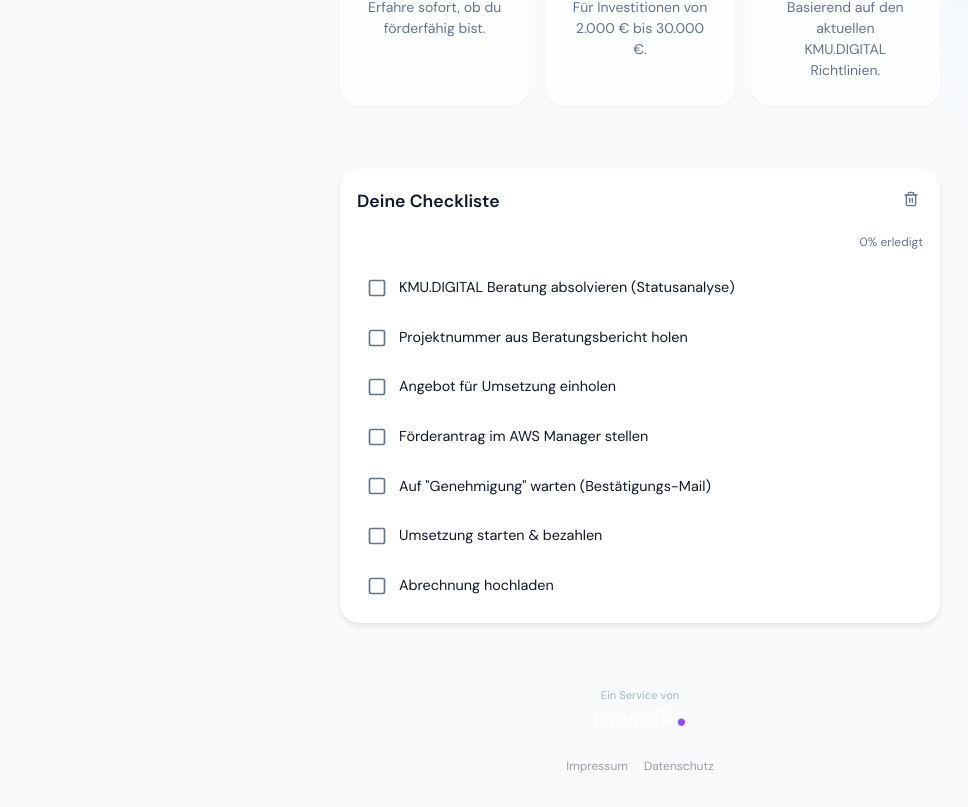
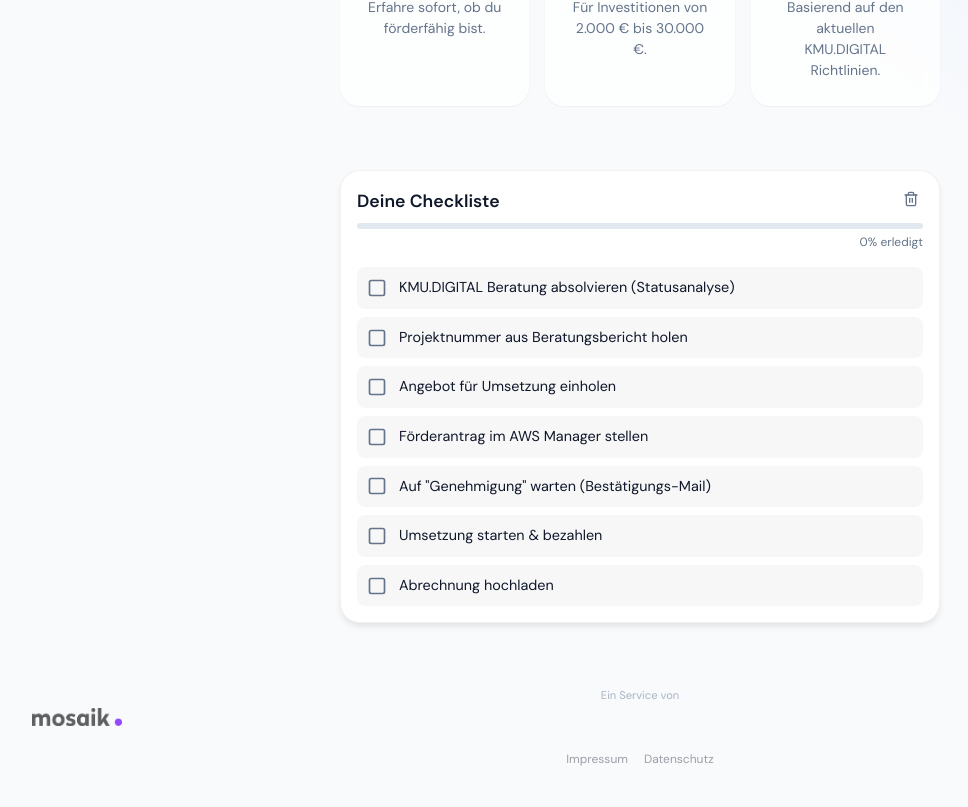
Before and after one commit to andischwaiger87-oss/KMU-Foerderung, a React (Vite) app: page / in a window 1280 px wide. Shown: the part 463-1270 px from the top of the page, without its empty margins (0-968 px from the left). Built offline with nearby package versions, Linux system fonts and the light colour scheme.

Commit message:
Finale Anpassungen für Light Mode (Footer Logo, Checkliste, Card Borders)

```diff
--- a/src/components/Checklist.module.css
+++ b/src/components/Checklist.module.css
@@ -4,7 +4,7 @@
     padding: var(--spacing-md);
     box-shadow: var(--shadow-md);
     margin-top: var(--spacing-xl);
-    border: 1px solid rgba(255, 255, 255, 0.05);
+    border: 1px solid rgba(0, 0, 0, 0.05);
 }
 
 .header {
@@ -35,7 +35,7 @@
 .progressBar {
     width: 100%;
     height: 6px;
-    background: rgba(255, 255, 255, 0.1);
+    background: #e2e8f0; /* Leichtes Grau */
     border-radius: 99px;
     overflow: hidden;
     margin-bottom: var(--spacing-xs);
@@ -66,13 +66,13 @@
     gap: 12px;
     padding: 10px;
     border-radius: var(--radius-sm);
-    background: rgba(255, 255, 255, 0.03);
+    background: rgba(0, 0, 0, 0.03);
     cursor: pointer;
     transition: background 0.2s;
 }
 
 .item:hover {
-    background: rgba(255, 255, 255, 0.08);
+    background: rgba(0, 0, 0, 0.06);
 }
 
 .item.done {
--- a/src/components/Footer.jsx
+++ b/src/components/Footer.jsx
@@ -13,16 +13,25 @@
                 Ein Service von
             </p>
             <a href="https://mosaik-design.at" target="_blank" rel="noopener noreferrer">
+                {/* Helles Logo für Dark Mode */}
                 <img
                     src="/mosaik-logo.png"
                     alt="mosaik design"
+                    className="logo-dark"
+                    style={{ height: '18px', opacity: 0.9, marginBottom: '1.5rem' }}
+                />
+                {/* Dunkles Logo für Light Mode */}
+                <img
+                    src="/mosaik-logo2.png"
+                    alt="mosaik design"
+                    className="logo-light"
                     style={{ height: '18px', opacity: 0.9, marginBottom: '1.5rem' }}
                 />
             </a>
 
             <div style={{ fontSize: '0.75rem', opacity: 0.5, display: 'flex', gap: '1rem', justifyContent: 'center' }}>
-                <a href="/impressum" style={{ color: 'inherit', textDecoration: 'none' }}>Impressum</a>
-                <a href="/datenschutz" style={{ color: 'inherit', textDecoration: 'none' }}>Datenschutz</a>
+                <a href="/impressum" style={{ color: 'var(--color-text-main)', textDecoration: 'none' }}>Impressum</a>
+                <a href="/datenschutz" style={{ color: 'var(--color-text-main)', textDecoration: 'none' }}>Datenschutz</a>
             </div>
         </footer>
     )
--- a/src/components/wizard/WizardSteps.module.css
+++ b/src/components/wizard/WizardSteps.module.css
@@ -57,7 +57,7 @@
     align-items: center;
     padding: var(--spacing-md);
     background: var(--color-surface);
-    border: 1px solid rgba(255, 255, 255, 0.1);
+    border: 1px solid rgba(0, 0, 0, 0.05);
     border-radius: var(--radius-md);
     cursor: pointer;
     transition: all 0.2s;
--- a/src/styles/global.css
+++ b/src/styles/global.css
@@ -48,3 +48,10 @@
     margin: 0 auto;
     padding: var(--spacing-md);
 }
+
+/* Logo Theme Switcher */
+.logo-dark { display: none; }
+.logo-light { display: block; }
+
+[data-theme='dark'] .logo-light { display: none; }
+[data-theme='dark'] .logo-dark { display: block; }
--- a/src/views/Wizard.jsx
+++ b/src/views/Wizard.jsx
@@ -75,11 +75,11 @@
             {/* Navigation Header */}
             <div style={{ width: '100%', maxWidth: '500px', marginBottom: '1rem', display: 'flex', alignItems: 'center', justifyContent: 'space-between' }}>
                {step > 1 ? (
-                    <button onClick={() => step === 100 ? setStep(2) : setStep(step - 1)} style={{ background: 'none', padding: '0.5rem', color: 'white' }}>
+    <button onClick={() => step === 100 ? setStep(2) : setStep(step - 1)} style={{ background: 'none', padding: '0.5rem', color: 'var(--color-text-main)' }}>
         <ArrowLeft />
     </button>
 ) : (
-                    <Link to="/" style={{ padding: '0.5rem', color: 'white' }}>
+    <Link to="/" style={{ padding: '0.5rem', color: 'var(--color-text-main)' }}>
         <Home />
     </Link>
 )}
```
Also changed, not shown: public/mosaik-logo2.png (added). Lines whose indentation alone changed are shown as unchanged.
